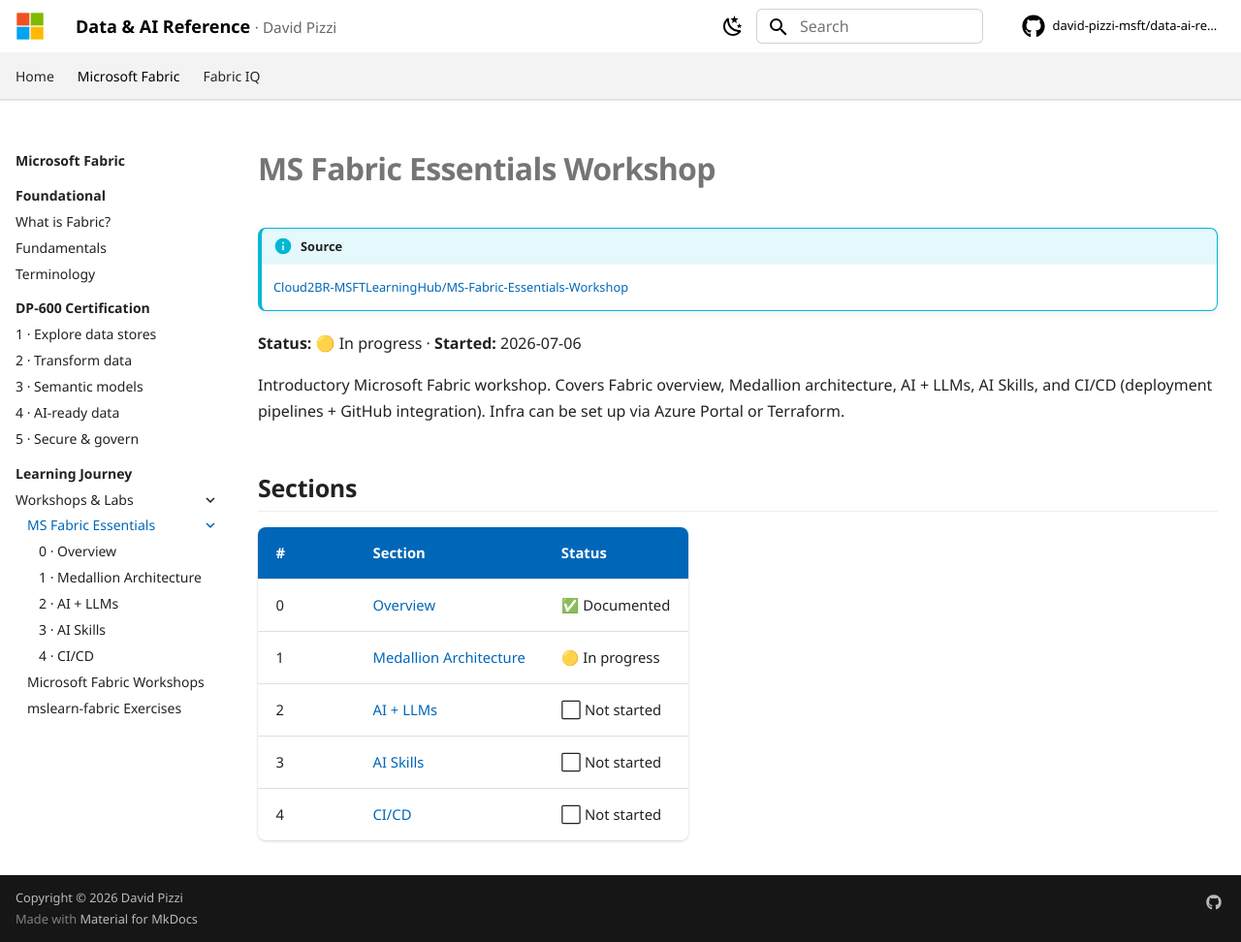
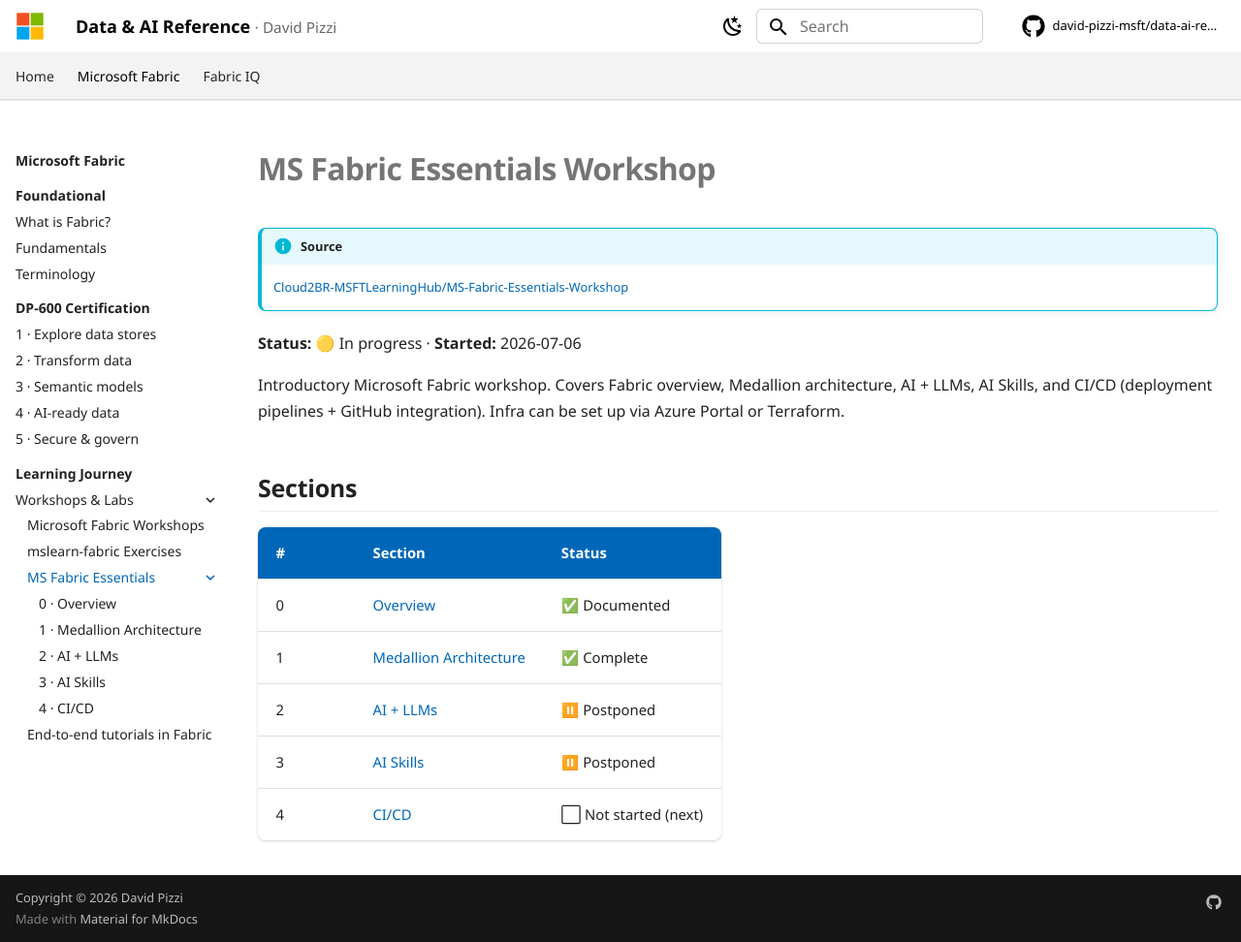
Before and after one commit to david-pizzi-msft/data-ai-reference, an MkDocs documentation site: the page built from docs/fabric/learning-journey/workshops/ms-fabric-essentials/index.md, in a window 1280 px wide and 972 px high. Shown: the whole window at 97% size. Built offline with MkDocs 1.6.1 and Material for MkDocs 9.7.7, drawn with Linux system fonts in a browser that asks for light colours; some web fonts are replaced; comment, search, counter and statistics services are not loaded.

Commit message:
Reorder workshops, add End-to-end tutorials page, update MS Fabric Essentials section statuses

```diff
--- a/docs/fabric/learning-journey/workshops/ms-fabric-essentials/index.md
+++ b/docs/fabric/learning-journey/workshops/ms-fabric-essentials/index.md
@@ -12,7 +12,7 @@ Introductory Microsoft Fabric workshop. Covers Fabric overview, Medallion archit
 | # | Section | Status |
 | --- | --- | --- |
 | 0 | [Overview](overview.md) | ✅ Documented |
-| 1 | [Medallion Architecture](medallion-architecture.md) | 🟡 In progress |
-| 2 | [AI + LLMs](ai-llms.md) | ⬜ Not started |
-| 3 | [AI Skills](ai-skills.md) | ⬜ Not started |
-| 4 | [CI/CD](cicd.md) | ⬜ Not started |
+| 1 | [Medallion Architecture](medallion-architecture.md) | ✅ Complete |
+| 2 | [AI + LLMs](ai-llms.md) | ⏸️ Postponed |
+| 3 | [AI Skills](ai-skills.md) | ⏸️ Postponed |
+| 4 | [CI/CD](cicd.md) | ⬜ Not started (next) |
--- a/mkdocs.yml
+++ b/mkdocs.yml
@@ -102,6 +102,8 @@ nav:
           - fabric/learning-journey/index.md
           - Workshops & Labs:
               - fabric/learning-journey/workshops/index.md
+              - Microsoft Fabric Workshops: fabric/learning-journey/workshops/microsoft-fabric-workshops.md
+              - mslearn-fabric Exercises: fabric/learning-journey/workshops/mslearn-fabric.md
               - MS Fabric Essentials:
                   - fabric/learning-journey/workshops/ms-fabric-essentials/index.md
                   - 0 · Overview: fabric/learning-journey/workshops/ms-fabric-essentials/overview.md
@@ -109,8 +111,7 @@ nav:
                   - 2 · AI + LLMs: fabric/learning-journey/workshops/ms-fabric-essentials/ai-llms.md
                   - 3 · AI Skills: fabric/learning-journey/workshops/ms-fabric-essentials/ai-skills.md
                   - 4 · CI/CD: fabric/learning-journey/workshops/ms-fabric-essentials/cicd.md
-              - Microsoft Fabric Workshops: fabric/learning-journey/workshops/microsoft-fabric-workshops.md
-              - mslearn-fabric Exercises: fabric/learning-journey/workshops/mslearn-fabric.md
+              - End-to-end tutorials in Fabric: fabric/learning-journey/workshops/end-to-end-tutorials.md
   - Fabric IQ:
       - fabric-iq/index.md
       - Documentation:
```
Also changed, not shown: docs/fabric/learning-journey/index.md (+4 -3 lines), docs/fabric/learning-journey/workshops/end-to-end-tutorials.md (added, +20 -0 lines), docs/fabric/learning-journey/workshops/index.md (+4 -3 lines), docs/fabric/learning-journey/workshops/ms-fabric-essentials/medallion-architecture.md (+1 -1 lines).
